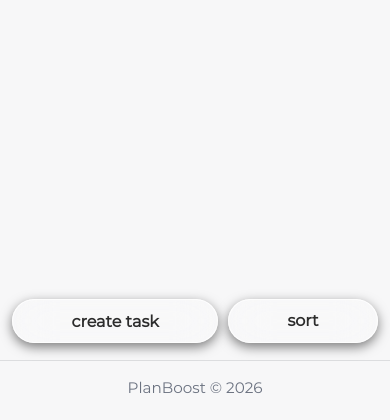
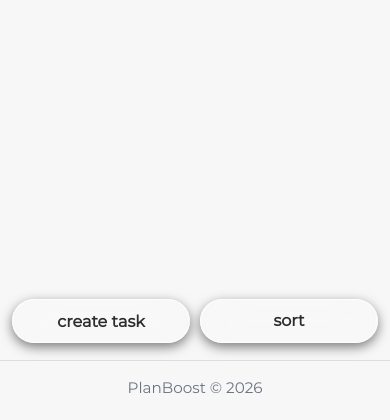
Before and after one commit to imaquar/PlanBoost, a Django app: page /tasks/ in a window 390 px wide. Shown: the part 424-844 px from the top of the page. Run offline with Django 5.2, Linux system fonts and the light colour scheme; the visitor is signed in with stand-in values (Sample User, id 1); data that the repository does not hold is empty; some libraries are stand-ins or nearby versions.

Commit message:
fix mobile tasks menu button sizes

```diff
--- a/tasks/static/tasks/css/style.css
+++ b/tasks/static/tasks/css/style.css
@@ -491,7 +491,8 @@
     .tasks-detail-action-form,
     .tasks-form-action-form,
     .tasks-form-actions > button {
-        flex: 1 1 auto;
+        flex: 1 1 0;
+        min-width: 0;
     }
 
     .tasks-actions .tasks-create-form button,
@@ -515,5 +516,15 @@
     .tasks-sort-link {
         width: 100%;
         min-width: 0;
+        min-height: 44px;
+    }
+
+    .tasks-sort-dropdown > li {
+        width: 100%;
+    }
+
+    .tasks-actions .tasks-create-form button,
+    .tasks-actions .tasks-sort-trigger {
+        min-height: 44px;
     }
 }
--- a/templates/tasks/tasks.html
+++ b/templates/tasks/tasks.html
@@ -3,7 +3,7 @@
 {% block title %}Tasks{% endblock title %}
 {% block body_class %}tasks-page{% endblock body_class %}
 {% block title_h1 %}Tasks{% endblock title_h1 %}
-{% block css %}<link rel="stylesheet" href="{% static 'tasks/css/style.css' %}?v=11">{% endblock css %}
+{% block css %}<link rel="stylesheet" href="{% static 'tasks/css/style.css' %}?v=12">{% endblock css %}
 {% block content %}
     <div class="tasks-list-layout">
         <div class="tasks-status-switch">
```
